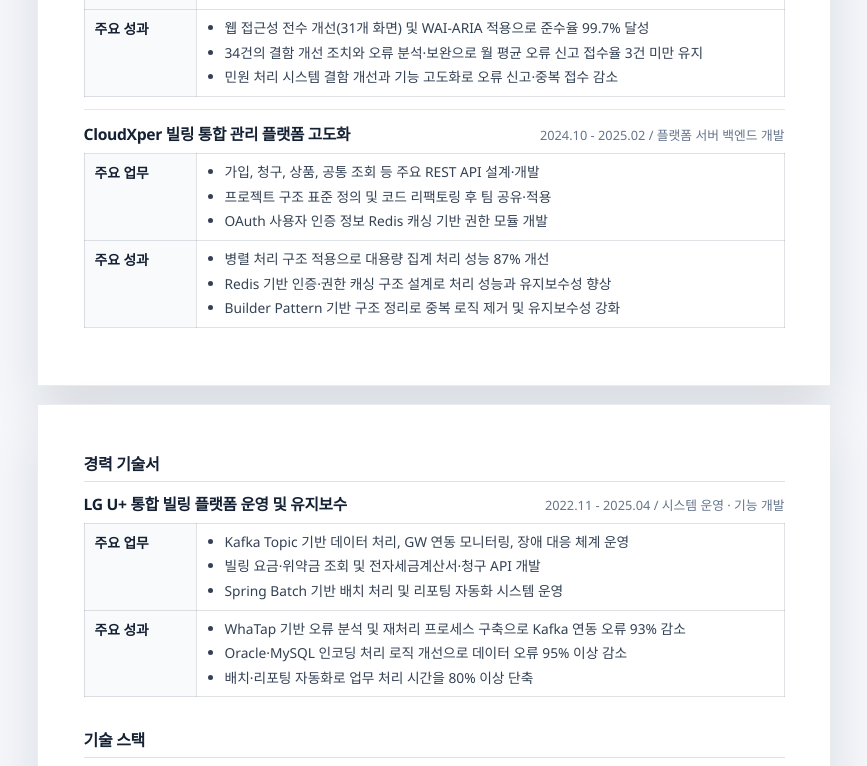
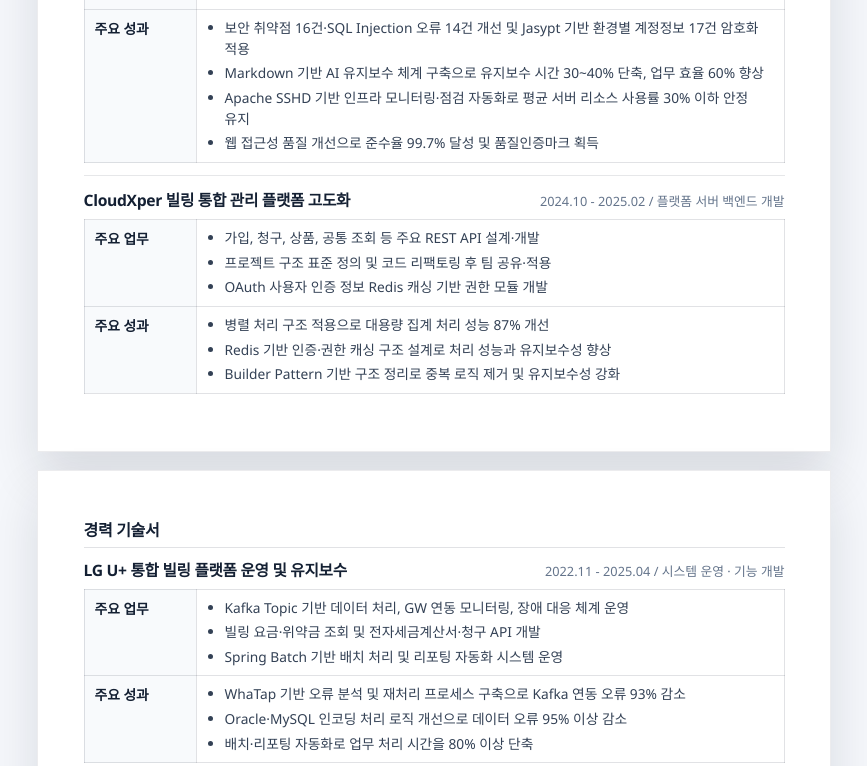
Before and after one commit to seulgae/seulgae.github.io, a React (Vite) app: page /ResumePrint in a window 1280 px wide. Shown: the part 1000-1766 px from the top of the page, without its empty margins (206-1073 px from the left). Built offline with nearby package versions, Linux system fonts and the light colour scheme.

Commit message:
[20260513]ResumePrint.jsx 이력서 출력 페이지 현행화

```diff
--- a/src/pages/ResumePrint.jsx
+++ b/src/pages/ResumePrint.jsx
@@ -31,9 +31,10 @@
       "SVN 기반 JAR 패키징 및 SFTP/SSH 활용 운영 환경 배포",
     ],
     achievements: [
-      "웹 접근성 전수 개선(31개 화면) 및 WAI-ARIA 적용으로 준수율 99.7% 달성",
-      "34건의 결함 개선 조치와 오류 분석·보완으로 월 평균 오류 신고 접수율 3건 미만 유지",
-      "민원 처리 시스템 결함 개선과 기능 고도화로 오류 신고·중복 접수 감소",
+      "보안 취약점 16건·SQL Injection 오류 14건 개선 및 Jasypt 기반 환경별 계정정보 17건 암호화 적용",
+      "Markdown 기반 AI 유지보수 체계 구축으로 유지보수 시간 30~40% 단축, 업무 효율 60% 향상",
+      "Apache SSHD 기반 인프라 모니터링·점검 자동화로 평균 서버 리소스 사용률 30% 이하 안정 유지",
+      "웹 접근성 품질 개선으로 준수율 99.7% 달성 및 품질인증마크 획득",
     ],
   },
   {
@@ -69,7 +70,7 @@
 ];
 
 const techRows = [
-  ["Back-End", "Java, Spring, Spring Boot, Spring Batch, REST API, MyBatis"],
+  ["Back-End", "Java, Spring, Spring Boot, Spring Batch, REST API, MyBatis, Jasypt"],
   ["Data / Infra", "Oracle, MySQL, Redis, Kafka, Linux, Jenkins, WhaTap"],
   ["Front / Tools", "React, JavaScript, jQuery, Git, Maven, Gradle, DBeaver"],
 ];
```
